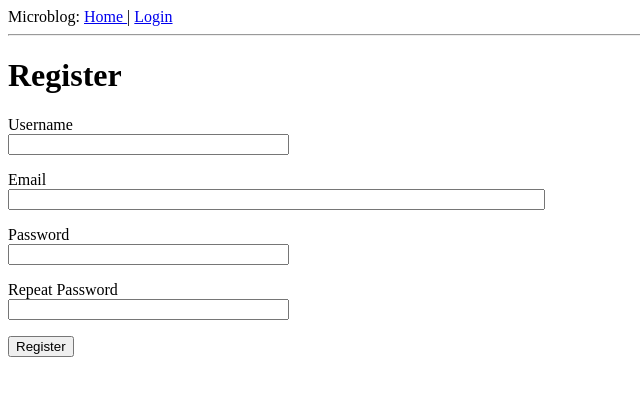
After one commit to sansx/doubanbackend, a Flask app: page /register in a window 1280 px wide. The commit adds this page. Shown: the top 396 px of the page, without its empty margins (0-640 px from the left). Run offline with Flask 2, Linux system fonts and the light colour scheme.

Commit message:
complete lesson 5: user login

```diff
--- a/microblog/app/forms.py
+++ b/microblog/app/forms.py
@@ -15,12 +15,12 @@ class RegistrationForm(FlaskForm):
     username = StringField('Username', validators = [DataRequired()])
     email = StringField('Email', validators = [DataRequired(), Email()] )
     password = PasswordField('Password', validators = [DataRequired()])
-    password2 = PasswordField('Repeat Password', validator = [DataRequired(), EqualTo('password')])
-    submie = SubmitField('Register')
+    password2 = PasswordField('Repeat Password', validators = [DataRequired(), EqualTo('password')])
+    submit = SubmitField('Register')
 
     def validate_username(slef, username):
         user = User.query.filter_by(username = username.data).first()
-        if user not None:
+        if user is not None:
             raise ValidationError('Please use a different username.')
 
     def validate_email(self, email):
--- a/microblog/app/routes.py
+++ b/microblog/app/routes.py
@@ -1,6 +1,6 @@
 from flask import render_template, flash, redirect, url_for, request
-from app import app
-from app.forms import LoginForm
+from app import app, db
+from app.forms import LoginForm, RegistrationForm
 from app.models import User
 from flask_login import current_user, login_user, login_required, logout_user
 from werkzeug.urls import url_parse
@@ -43,3 +43,18 @@ def login():
 def logout():
     logout_user()
     return redirect(url_for('index'))
+
+
+@app.route('/register', methods=['GET', 'POST'])
+def register():
+    if current_user.is_authenticated:
+        return redirect(url_for('index'))
+    form = RegistrationForm()
+    if form.validate_on_submit():
+        user = User(username=form.username.data, email = form.email.data)
+        user.set_password(form.password.data)
+        db.session.add(user)
+        db.session.commit()
+        flash('Congratulations, you are now a registered user!')
+        return redirect(url_for('login'))
+    return render_template('register.html', title='Register', form=form)
--- a/microblog/app/templates/login.html
+++ b/microblog/app/templates/login.html
@@ -27,5 +27,6 @@
     <p> {{ form.submit() }} </p>
 
 </form>
+<p>New User? <a href="{{ url_for('register') }}">Click to Register!</a></p>
 
 {% endblock %}
--- /dev/null
+++ b/microblog/app/templates/register.html
@@ -0,0 +1,38 @@
+{% extends 'base.html' %}
+
+{% block content %}
+<h1>Register</h1>
+<form action="" method="POST">
+    {{form.hidden_tag()}}
+    <p>
+        {{ form.username.label }} <br>
+        {{ form.username(size=32) }} <br>
+        {% for error in form.username.errors %}
+        <span style="color:red;">[{{error}}]</span>
+        {% endfor %}
+    </p>
+    <p>
+        {{ form.email.label }}<br>
+        {{ form.email(size=64) }}<br>
+        {% for error in form.email.errors %}
+        <span style="color: red;">[{{ error }}]</span>
+        {% endfor %}
+    </p>
+    <p>
+        {{ form.password.label }}<br>
+        {{ form.password(size=32) }}<br>
+        {% for error in form.password.errors %}
+        <span style="color: red;">[{{ error }}]</span>
+        {% endfor %}
+    </p>
+    <p>
+        {{ form.password2.label }}<br>
+        {{ form.password2(size=32) }}<br>
+        {% for error in form.password2.errors %}
+        <span style="color: red;">[{{ error }}]</span>
+        {% endfor %}
+    </p>
+    <p>{{ form.submit() }}</p>
+</form>
+
+{% endblock %}
```
Also changed, not shown: microblog/app.db.
